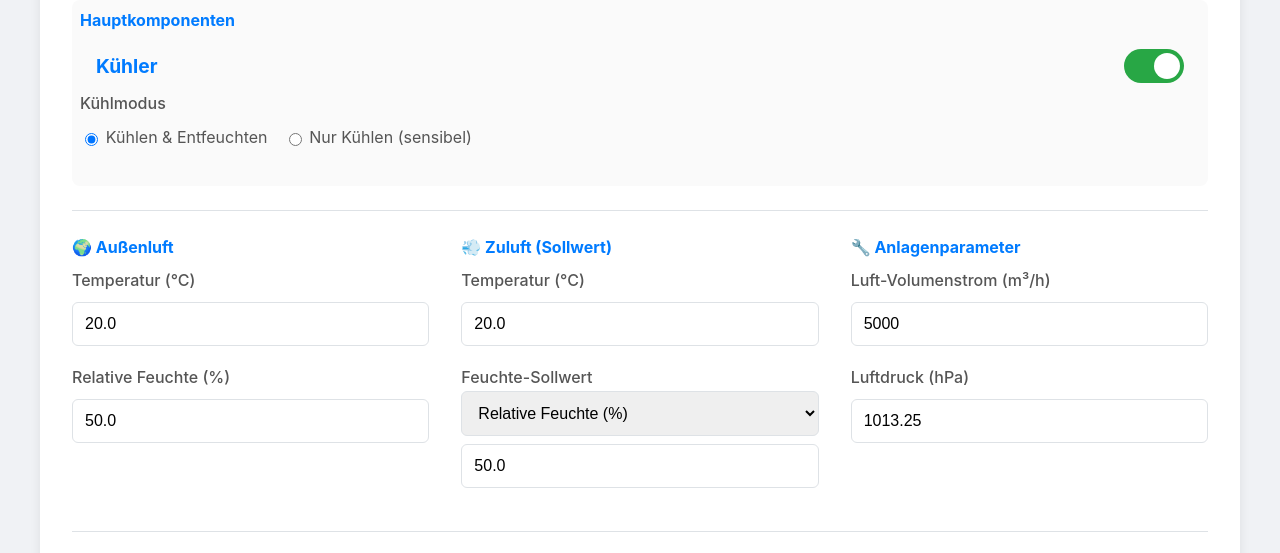
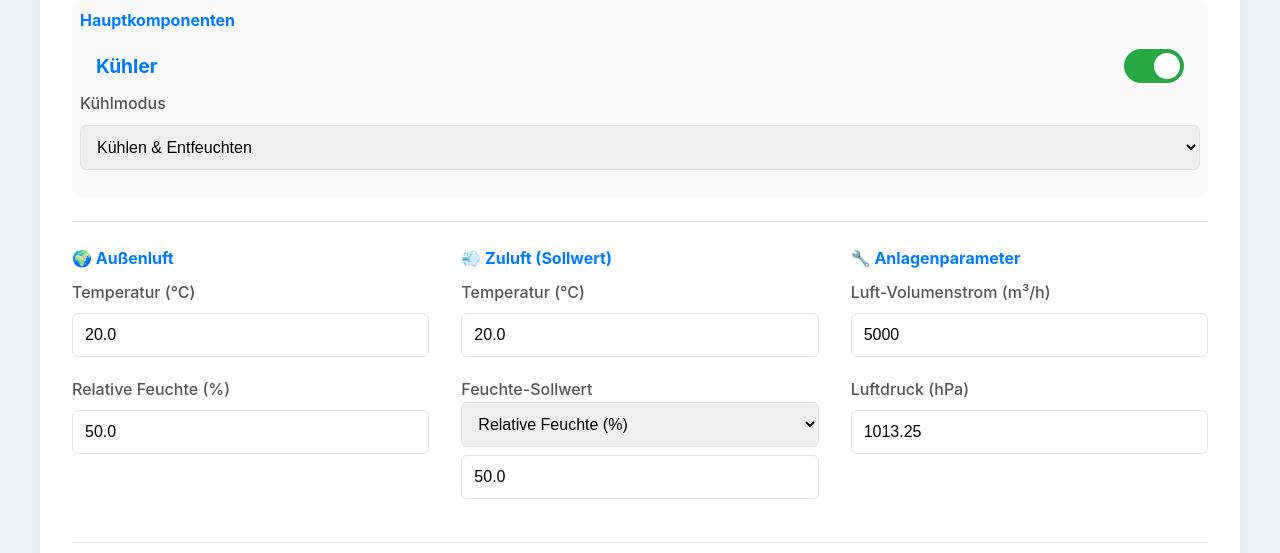
Before and after one commit to Oktaederim/RLTProzess5, a plain HTML site: page index.html in a window 1280 px wide. Shown: the part 219-772 px from the top of the page. Drawn offline with Linux system fonts and the light colour scheme.

Commit message:
Update index.html
Code2

```diff
--- a/index.html
+++ b/index.html
@@ -30,11 +30,11 @@
                     </label>
                 </div>
                 <div class="input-group" id="kuehlmodusWrapper">
-                    <label>Kühlmodus</label>
-                    <div class="radio-group">
-                        <label><input type="radio" name="kuehlmodus" value="dehumidify" checked> Kühlen & Entfeuchten</label>
-                        <label><input type="radio" name="kuehlmodus" value="sensible"> Nur Kühlen (sensibel)</label>
-                    </div>
+                    <label for="kuehlmodus">Kühlmodus</label>
+                    <select id="kuehlmodus">
+                        <option value="dehumidify" selected>Kühlen & Entfeuchten</option>
+                        <option value="sensible">Nur Kühlen (sensibel)</option>
+                    </select>
                 </div>
             </div>
             <hr>
@@ -173,7 +173,7 @@
                     <div class="slider-group"><label>Volumenstrom: <span id="volumenstromLabel">5000</span> m³/h</label><input type="range" id="volumenstromSlider" min="2500" max="7500" step="100" value="5000"></div>
                      <div class="slider-group"><label>Zuluft-Temperatur: <span id="tempZuluftLabel">20.0</span> °C</label><input type="range" id="tempZuluftSlider" min="14" max="26" step="0.1" value="20.0"></div>
                      <div class="slider-group" id="rhZuluftSliderGroup"><label>Zuluft-Rel. Feuchte: <span id="rhZuluftLabel">50.0</span> %</label><input type="range" id="rhZuluftSlider" min="30" max="70" step="0.5" value="50.0"></div>
-                    <div id="reference-details" class="invisible"><hr><div class="cost-display change reference"><span class="cost-label">Referenzkosten:</span><span class="cost-value" id="kostenReferenz">--</span></div><div class="cost-display change"><span class="cost-label">Δ Kosten:</span><span class="cost-value" id="kostenAenderung">--</span></div><div class="cost-display change parameter"><span class="cost-label">Δ Temperatur:</span><span class="cost-value" id="tempAenderung">--</span></div><div class="cost-display change parameter"><span class="cost-label">Δ Feuchte:</span><span class="cost-value" id="rhAenderung">--</span></div><div class="cost-display change parameter"><span class="cost-label">Δ Volumenstrom:</span><span class="cost-value" id="volumenAenderung">--</span></div></div>
+                    <div id="reference-details"><hr><div class="cost-display change reference"><span class="cost-label">Referenzkosten:</span><span class="cost-value" id="kostenReferenz">--</span></div><div class="cost-display change"><span class="cost-label">Δ Kosten:</span><span class="cost-value" id="kostenAenderung">--</span></div><div class="cost-display change parameter"><span class="cost-label">Δ Temperatur:</span><span class="cost-value" id="tempAenderung">--</span></div><div class="cost-display change parameter"><span class="cost-label">Δ Feuchte:</span><span class="cost-value" id="rhAenderung">--</span></div><div class="cost-display change parameter"><span class="cost-label">Δ Volumenstrom:</span><span class="cost-value" id="volumenAenderung">--</span></div></div>
                 </div>
                 <div class="cost-output-section">
                     <h4>Leistung & Betriebskosten (€/h)</h4>
```
